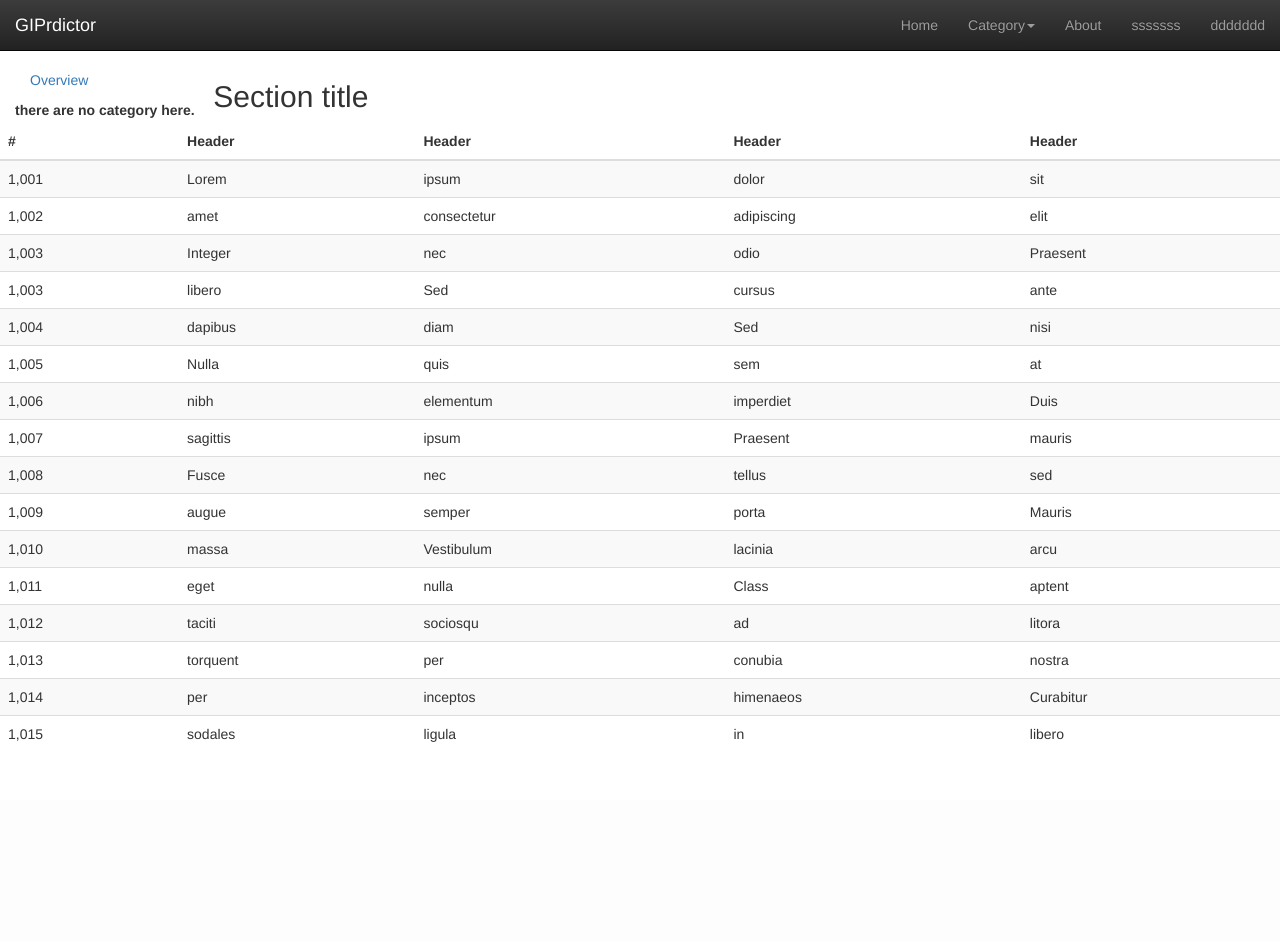
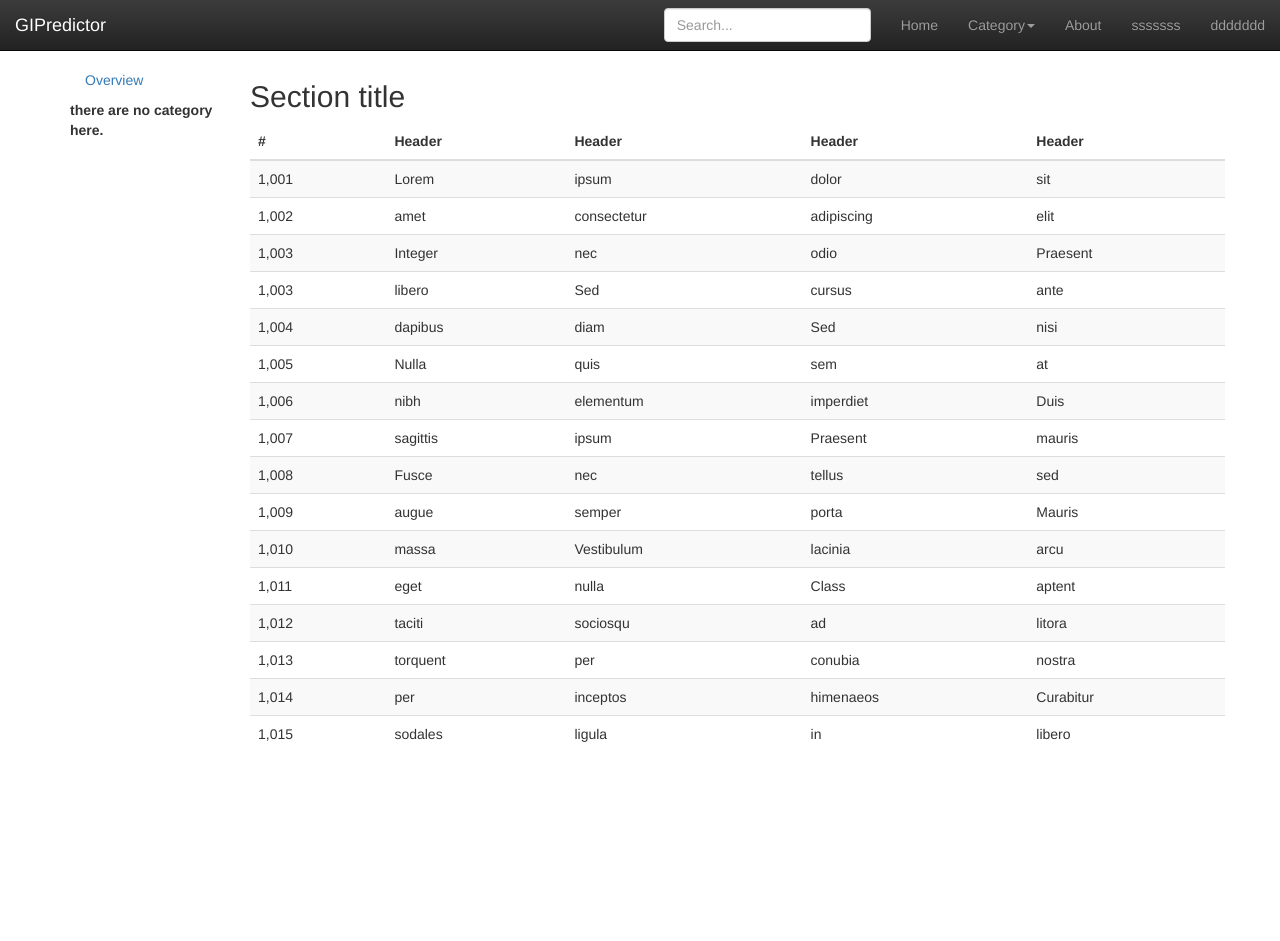
Before and after one commit to liuweqia/GIPredictor, a Django app: template templates/gip/category.html in a window 1280 px wide. Shown: the top 941 px of the page. Before the commit the page ends 742 px from the top, so only its background shows below. Run offline with Django 3.2, Linux system fonts and the light colour scheme; the template is opened without the code that fills it, so the values that code supplies are empty; parts of the project's set-up code (start-up, migrations or seed data) failed here and were passed over; some libraries are stand-ins or nearby versions.

Commit message:
change the wrong name

```diff
--- a/GIPrdictor/settings.py
+++ b/GIPredictor/settings.py
@@ -58,7 +58,7 @@ MIDDLEWARE_CLASSES = (
     'django.middleware.security.SecurityMiddleware',
 )
 
-ROOT_URLCONF = 'GIPrdictor.urls'
+ROOT_URLCONF = 'GIPredictor.urls'
 
 TEMPLATES = [
     {
@@ -76,7 +76,7 @@ TEMPLATES = [
     },
 ]
 
-WSGI_APPLICATION = 'GIPrdictor.wsgi.application'
+WSGI_APPLICATION = 'GIPredictor.wsgi.application'
 
 
 # Database
--- a/GIPrdictor/wsgi.py
+++ b/GIPredictor/wsgi.py
@@ -11,6 +11,6 @@ import os
 
 from django.core.wsgi import get_wsgi_application
 
-os.environ.setdefault("DJANGO_SETTINGS_MODULE", "GIPrdictor.settings")
+os.environ.setdefault("DJANGO_SETTINGS_MODULE", "GIPredictor.settings")
 
 application = get_wsgi_application()
--- a/manage.py
+++ b/manage.py
@@ -3,7 +3,7 @@ import os
 import sys
 
 if __name__ == "__main__":
-    os.environ.setdefault("DJANGO_SETTINGS_MODULE", "GIPrdictor.settings")
+    os.environ.setdefault("DJANGO_SETTINGS_MODULE", "GIPredictor.settings")
 
     from django.core.management import execute_from_command_line
 
--- a/templates/base.html
+++ b/templates/base.html
@@ -42,7 +42,7 @@
                         <span class="icon-bar"></span>
                         <span class="icon-bar"></span>
                     </button>
-                    <a class="navbar-brand" href="{% url 'index' %}">GIPrdictor</a>
+                    <a class="navbar-brand" href="{% url 'index' %}">GIPredictor</a>
                 </div>
                 <div class="navbar-collapse collapse">
                     <ul class="nav navbar-nav navbar-right">
@@ -59,8 +59,10 @@
                         <li><a href="{% url 'about' %}">About</a></li>
                         <li><a href="#">sssssss</a></li>
                         <li><a href="">ddddddd</a></li>
-
                     </ul>
+                    <form class="navbar-form navbar-right">
+                        <input type="text" class="form-control" placeholder="Search...">
+                    </form>
                 </div>
             </div>
         </nav>
--- a/templates/gip/category.html
+++ b/templates/gip/category.html
@@ -9,11 +9,11 @@
     <br/>
     <br/>
 
-    <div class="container-fluid">
+    <div class="container">
       <div class="row">
-        <div class="col-sm-3 col-md-2 sidebar">
-          <ul class="nav nav-sidebar">
-            <li class="active"><a href="#">Overview <span class="sr-only">(current)</span></a></li>
+        <div class="span3 bs-docs-sidebar col-sm-3 col-md-2 sidebar">
+          <ul class="nav nav-sidebar ">
+            <li class="active"><a href="#overview">Overview <span class="sr-only">(current)</span></a></li>
           </ul>
           {% if categories %}
               <ul class="nav nav-sidebar">
@@ -25,6 +25,7 @@
               <strong>there are no category here.</strong><br/>
           {% endif %}
         </div>
+
           <h2 class="sub-header">Section title</h2>
           <div class="table-responsive">
             <table class="table table-striped">
@@ -153,9 +154,72 @@
               </tbody>
             </table>
           </div>
-        </div>
+
       </div>
     </div>
-
+ <br/>
+    <br/>
+    <br/>
+    <br/>
+    <br/>
+    <br/>
+    <br/>
+    <br/>
+    <br/>
+    <br/>
+    <br/>
+    <br/>
+    <br/>
+      <br/>
+    <br/>
+    <br/>
+    <br/>
+    <br/>
+    <br/>
+    <br/>
+    <br/>
+    <br/>
+    <br/>
+    <br/>
+    <br/>
+    <br/>
+    <br/>
+    <br/>
+    <br/>
+    <br/>
+      <br/>
+    <br/>
+    <br/>
+    <br/>
+    <br/>
+    <br/>
+    <br/>
+    <br/>
+    <br/>
+    <br/>
+    <br/>
+    <br/>
+    <br/>
+    <br/>
+    <br/>
+    <br/>
+    <br/>
+      <br/>
+    <br/>
+    <br/>
+    <br/>
+    <br/>
+    <br/>
+    <br/>
+    <br/>
+    <br/>
+    <br/>
+    <br/>
+    <br/>
+    <br/>
+    <br/>
+    <br/>
+    <br/>
+    <br/>
 
 {% endblock %}
```
Also changed, not shown: templates/gip/about.html (+144 -0 lines), GIPredictor/__init__.py (added), GIPredictor/urls.py (renamed from GIPrdictor/urls.py).
